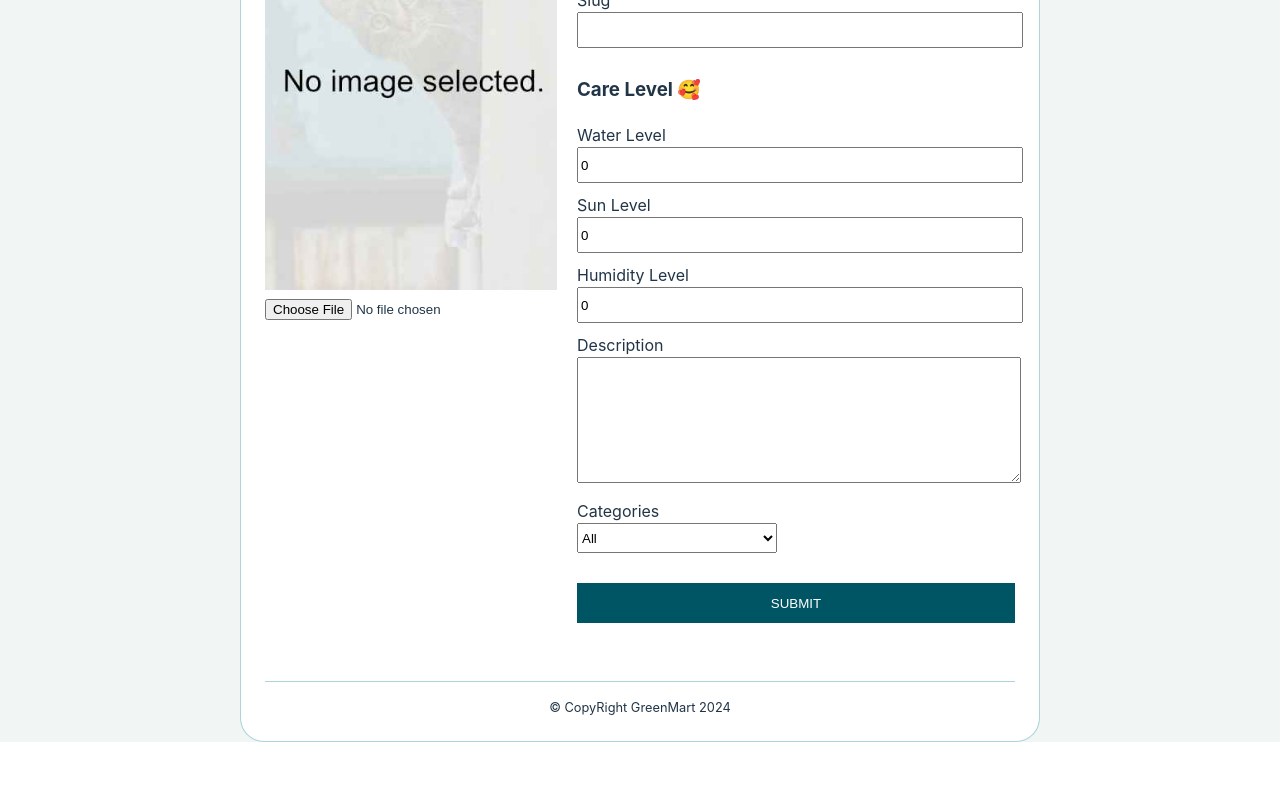
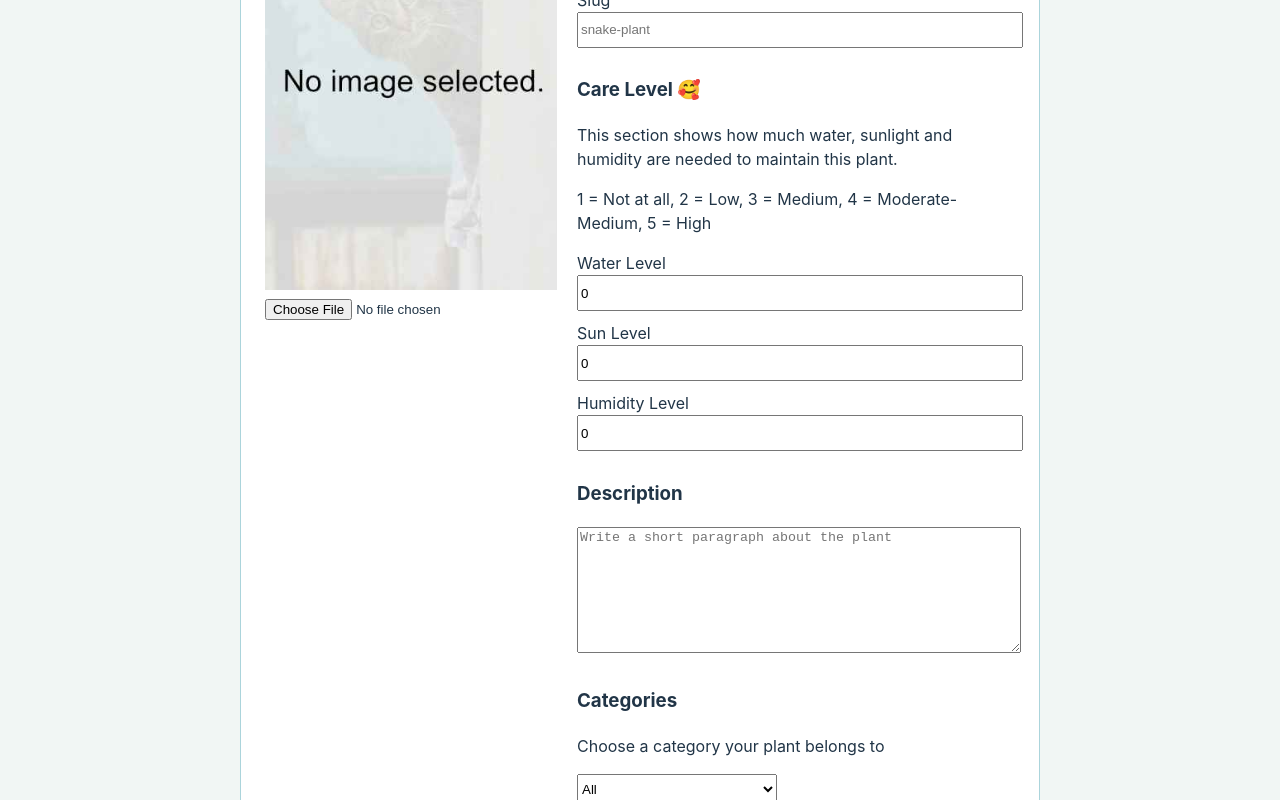
Before and after one commit to naomit9/greenmart-plant-app, a React (Vite) app in the folder client/: page /createplant in a window 1280 px wide. Shown: the part 540-1340 px from the top of the page. Before the commit the page ends 1282 px from the top, so only its background shows below. Built offline with nearby package versions, Linux system fonts and the light colour scheme.

Commit message:
fix form

```diff
--- a/client/src/routes/Plant/CreatePlant.jsx
+++ b/client/src/routes/Plant/CreatePlant.jsx
@@ -88,6 +88,8 @@ function CreatePlant() {
                                 <h3>Plant Details</h3>
                                 <label>Plant Name</label>
                                 <input
+                                    placeholder='Snake Plant'
+                                    required
                                     type='text'
                                     value={name}
                                     onChange={(event) => setName(event.target.value)} />
@@ -95,34 +97,42 @@ function CreatePlant() {
                             <div>
                                 <label>Slug</label>
                                 <input
+                                    placeholder='snake-plant'
+                                    required
                                     type='text'
                                     value={slug}
                                     onChange={(event) => setSlug(event.target.value)} />
                             </div>
                             <div>
                                 <h3>Care Level 🥰</h3>
+                                <p>This section shows how much water, sunlight and humidity are needed to maintain this plant. </p>
+                                <p>1 = Not at all, 2 = Low, 3 = Medium, 4 = Moderate-Medium, 5 = High</p>
                                 <label>Water Level</label>
                                 <input
+                                    required
                                     type='text'
                                     value={waterLevel}
                                     onChange={(event) => setWaterLevel(event.target.value)}
                                 />
                                 <label>Sun Level</label>
                                 <input
+                                    required
                                     type='text'
                                     value={sunLevel}
                                     onChange={(event) => setSunLevel(event.target.value)}
                                 />
                                 <label>Humidity Level</label>
                                 <input
+                                    required
                                     type='text'
                                     value={humidityLevel}
                                     onChange={(event) => setHumidityLevel(event.target.value)}
                                 />
                             </div>
                             <div>
-                                <label>Description</label>
+                                <h3>Description</h3>
                                 <textarea
+                                    placeholder='Write a short paragraph about the plant'
                                     rows='4'
                                     cols='50'
                                     type='text'
@@ -137,8 +147,9 @@ function CreatePlant() {
                                     onChange={handleCategoryChange}
                                 />
                             </div> */}
+                            <h3>Categories</h3>
+                            <p>Choose a category your plant belongs to</p>
                             <div className='filters'>
-                                <label>Categories</label>
                                 <select onChange={handleCategoryChange}>
                                     <option value=''>All</option>
                                     <option value='lowlight'>Low Light Plants</option>
```
